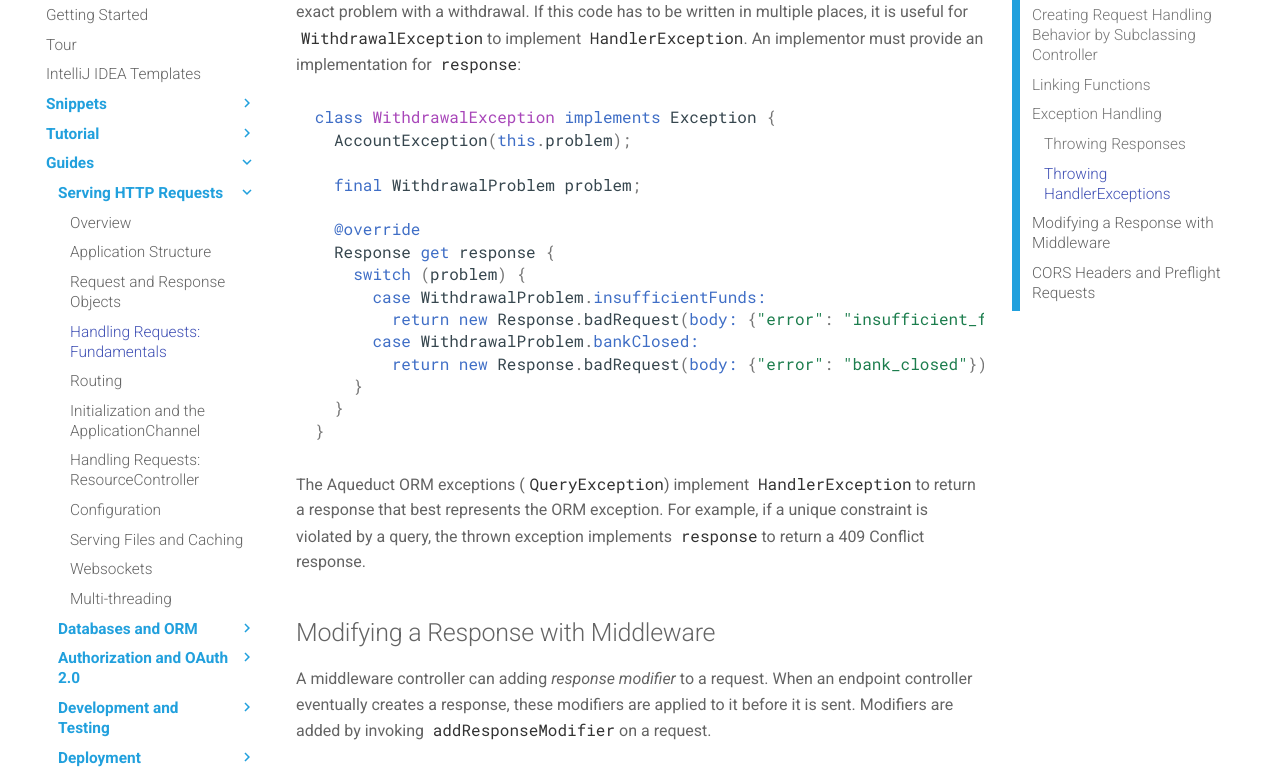
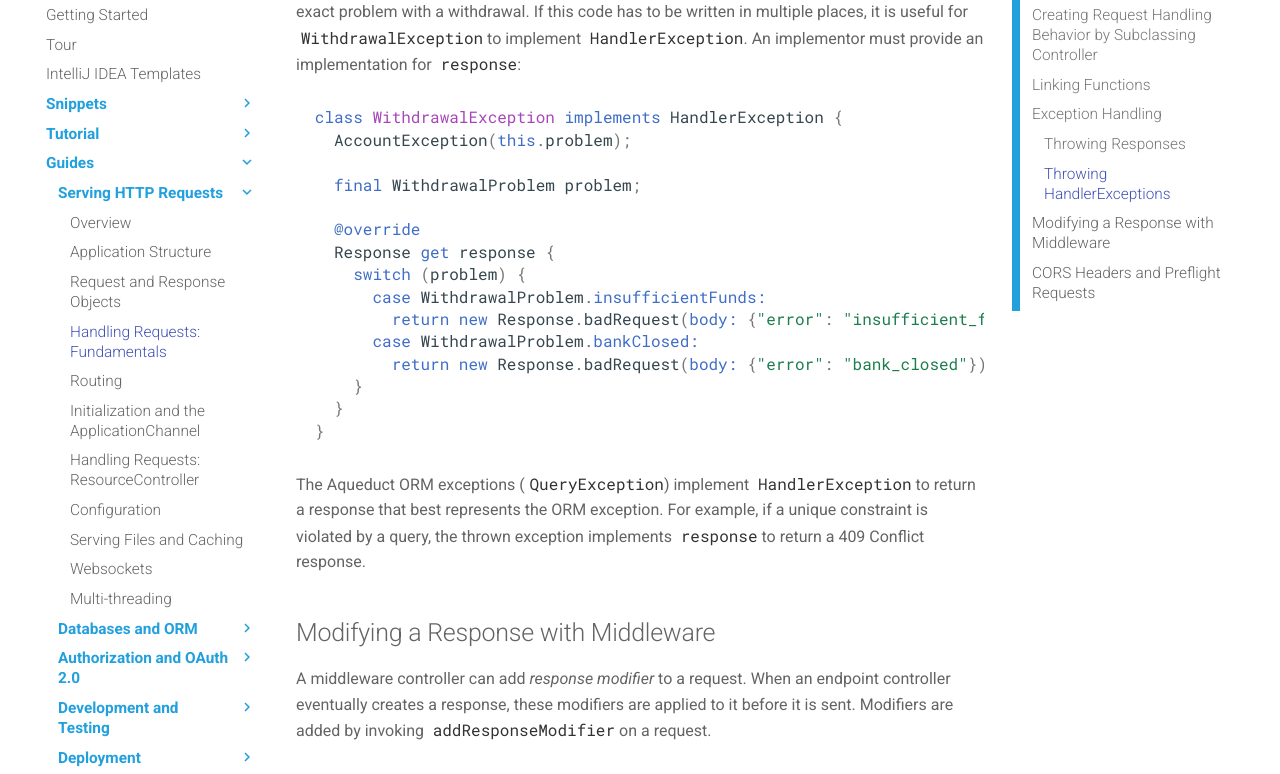
Before and after one commit to stablekernel/aqueduct, an MkDocs documentation site: the page built from source/docs/http/controller.md, in a window 1280 px wide and 1400 px high, scrolled down 4416 px. Shown: the part 154-928 px from the top of the window. Built offline with MkDocs 1.6.1 and Material for MkDocs 9.7.7, drawn with Linux system fonts in a browser that asks for light colours; comment, search, counter and statistics services are not loaded; old or Windows-style settings are respelled for this version of MkDocs.

Commit message:
Minor clean up in the http docs (#400)
* Minor clean up in the http docs

* Undo operation method change

````diff
--- a/source/docs/http/controller.md
+++ b/source/docs/http/controller.md
@@ -132,7 +132,7 @@ class WithdrawalException implements Exception {
 Controller code might catch this exception to return a different status code depending on the exact problem with a withdrawal. If this code has to be written in multiple places, it is useful for `WithdrawalException` to implement `HandlerException`. An implementor must provide an implementation for `response`:
 
 ```dart
-class WithdrawalException implements Exception {
+class WithdrawalException implements HandlerException {
   AccountException(this.problem);
 
   final WithdrawalProblem problem;
@@ -153,7 +153,7 @@ The Aqueduct ORM exceptions (`QueryException`) implement `HandlerException` to r
 
 ## Modifying a Response with Middleware
 
-A middleware controller can adding *response modifier* to a request. When an endpoint controller eventually creates a response, these modifiers are applied to it before it is sent. Modifiers are added by invoking `addResponseModifier` on a request.
+A middleware controller can add *response modifier* to a request. When an endpoint controller eventually creates a response, these modifiers are applied to it before it is sent. Modifiers are added by invoking `addResponseModifier` on a request.
 
 ```dart
 class Versioner extends Controller {
````
Also changed, not shown: source/docs/http/configure.md (+1 -1 lines), source/docs/http/threading.md (+1 -1 lines), source/docs/http/websockets.md (+1 -1 lines), source/docs/http/resource_controller.md (line endings or trailing spaces).
